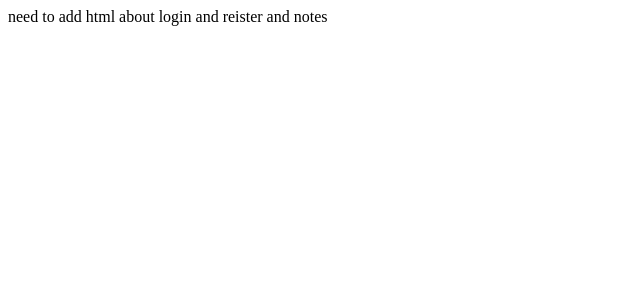
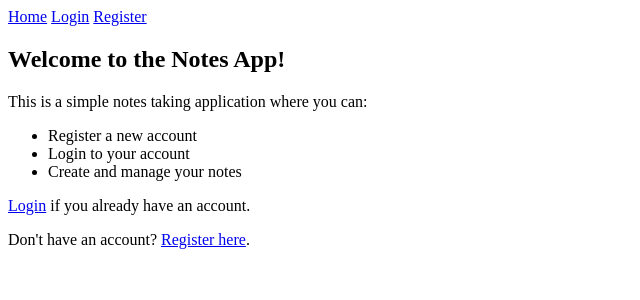
Before and after one commit to harmeet773/djangoNotesTakingApp, a Django app: page / in a window 1280 px wide. Shown: the top 300 px of the page, without its empty margins (0-640 px from the left). Run offline with Django 5.2, Linux system fonts and the light colour scheme.

Commit message:
improved UI , added logout functionality

```diff
--- /dev/null
+++ b/notesTakingApp/templates/base.html
@@ -0,0 +1,26 @@
+<!DOCTYPE html>
+<html>
+<head>
+    <title>{% block title %}{% endblock %}</title>
+
+</head>
+<body>
+
+<nav>
+    <a href="{% url 'home' %}">Home</a>
+    {% if request.session.user_id %}
+        <a href="{% url 'logout' %}">Logout</a>
+    {% else %}
+        <a href="{% url 'login' %}">Login</a>
+        <a href="{% url 'register' %}">Register</a>
+    {% endif %}
+</nav>
+
+<div>
+    {% block content %}
+    <!-- Page content will go here -->
+    {% endblock %}
+</div>
+
+</body>
+</html>
--- a/notesTakingApp/templates/home.html
+++ b/notesTakingApp/templates/home.html
@@ -1 +1,24 @@
-need to add html about login and reister and notes
+{% extends "base.html" %}
+
+{% block title %}Home{% endblock %}
+
+{% block content %}
+<h2>Welcome to the Notes App!</h2>
+
+
+
+{% if request.session.user_id %}
+  <p>You are logged in. Go to your <a href="{% url 'notes' %}">Notes</a>.</p>
+  <p>Or <a href="{% url 'logout' %}">Logout</a> from your account.</p>
+{% else %}
+    <p>This is a simple notes taking application where you can:</p>
+    <ul>
+    <li>Register a new account</li>
+    <li>Login to your account</li>
+    <li>Create and manage your notes</li>
+    </ul>
+  <p><a href="{% url 'login' %}">Login</a> if you already have an account.</p>
+  <p>Don't have an account? <a href="{% url 'register' %}">Register here</a>.</p>
+{% endif %}
+
+{% endblock %}
--- a/notesTakingApp/templates/notes.html
+++ b/notesTakingApp/templates/notes.html
@@ -1,3 +1,7 @@
+{% extends "base.html" %}
+{% block title %}Your Notes{% endblock %}
+{% block content %}
+<h2>Your Notes</h2>
 
 <form method="POST">
   {% csrf_token %}
@@ -23,3 +27,5 @@
 {% empty %}
   <p>No notes yet.</p>
 {% endfor %}
+
+{% endblock %}
--- a/notesTakingApp/urls.py
+++ b/notesTakingApp/urls.py
@@ -6,4 +6,5 @@ urlpatterns = [
     path('register/', views.register, name='register'),
     path('login/', views.login_view, name='login'),
     path('notes/', views.notes, name='notes'),
+    path('logout/', views.logout_view, name='logout'),
 ]
--- a/notesTakingApp/views.py
+++ b/notesTakingApp/views.py
@@ -47,3 +47,8 @@ def notes(request):
         cursor.execute("""    SELECT note_title, note_content ,created_on FROM notes WHERE user_id=%s ORDER BY created_on DESC """, [user_id])
         all_notes = cursor.fetchall()
     return render(request, 'notes.html', {'notes': all_notes})
+
+def logout_view(request):
+    # Clear the session
+    request.session.flush()
+    return redirect('home')
```
Also changed, not shown: notesTakingApp/templates/login.html (+9 -4 lines), notesTakingApp/templates/register.html (+10 -6 lines), README.md (added), db.sqlite3.
